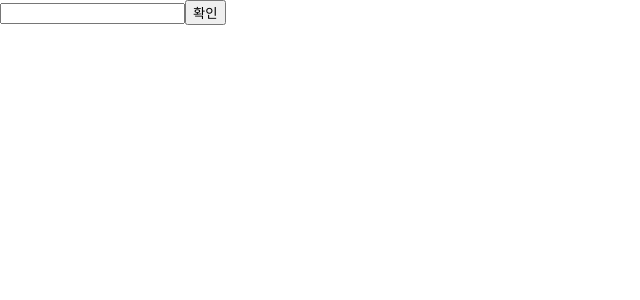
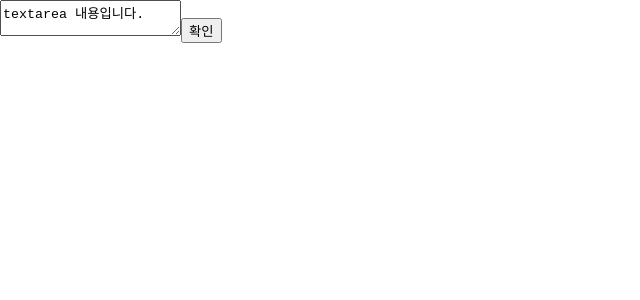
Before and after one commit to bhr0554/alive_react, a React (Create React App) app: page / in a window 1280 px wide. Shown: the top 300 px of the page, without its empty margins (0-640 px from the left). Built offline with nearby package versions, Linux system fonts and the light colour scheme.

Commit message:
[수정] Form textarea

```diff
--- a/src/index.js
+++ b/src/index.js
@@ -7,7 +7,7 @@ import reportWebVitals from './reportWebVitals';
 class FlavorForm extends React.Component {
     constructor(props) {
         super(props);
-        this.state = {value: ''}
+        this.state = {value: 'textarea 내용입니다.'}
 
         this.handleChange = this.handleChange.bind(this);
         this.handleSubmit = this.handleSubmit.bind(this);
@@ -25,7 +25,7 @@ class FlavorForm extends React.Component {
     render() {
         return (
           <form onSubmit={this.handleSubmit}>
-              <input type="text" value={this.state.vlaue} onChange={this.handleChange}/>
+              <textarea value={this.state.value} onChange={this.handleChange}/>
               <input type="submit" value="확인" />
           </form>
         );
```
